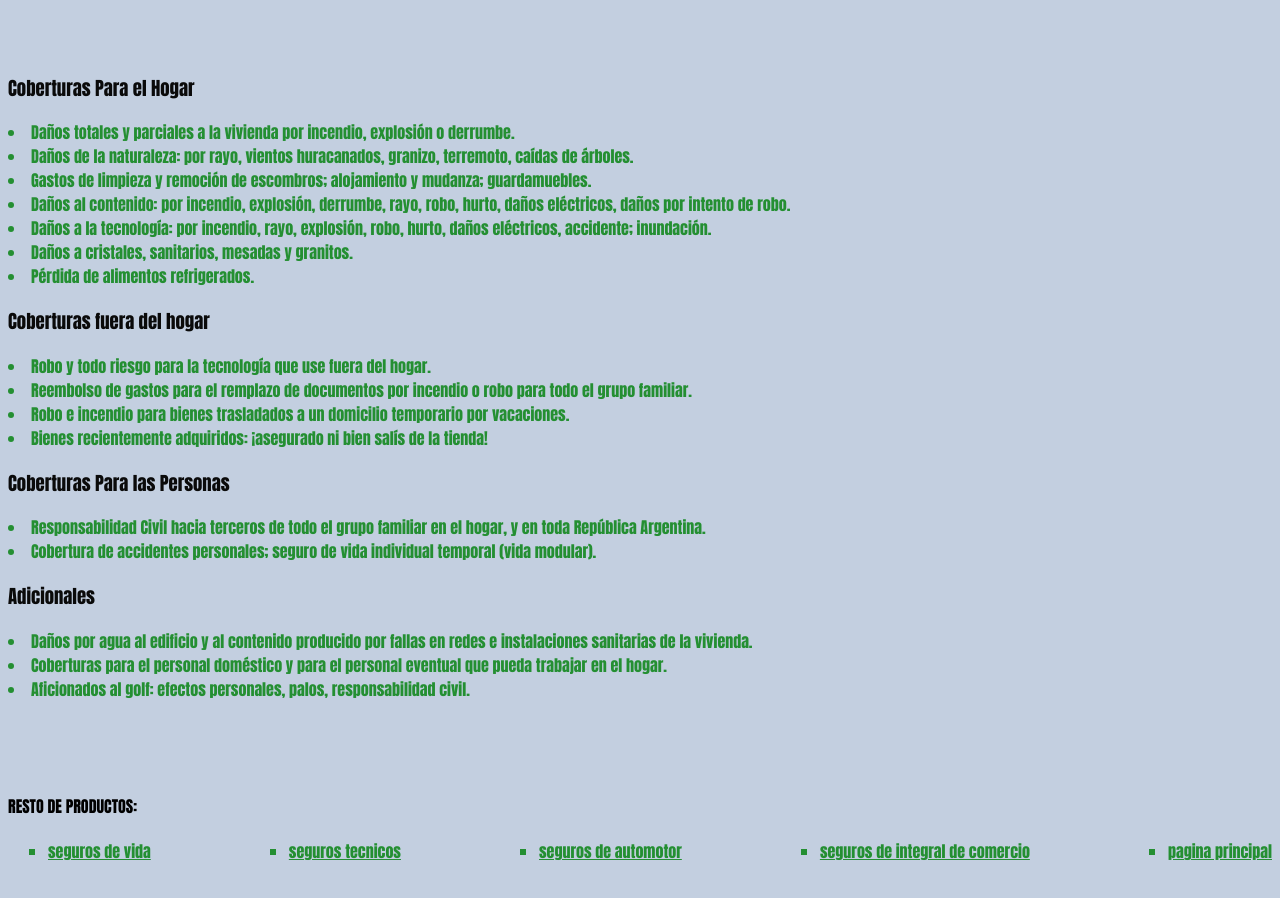
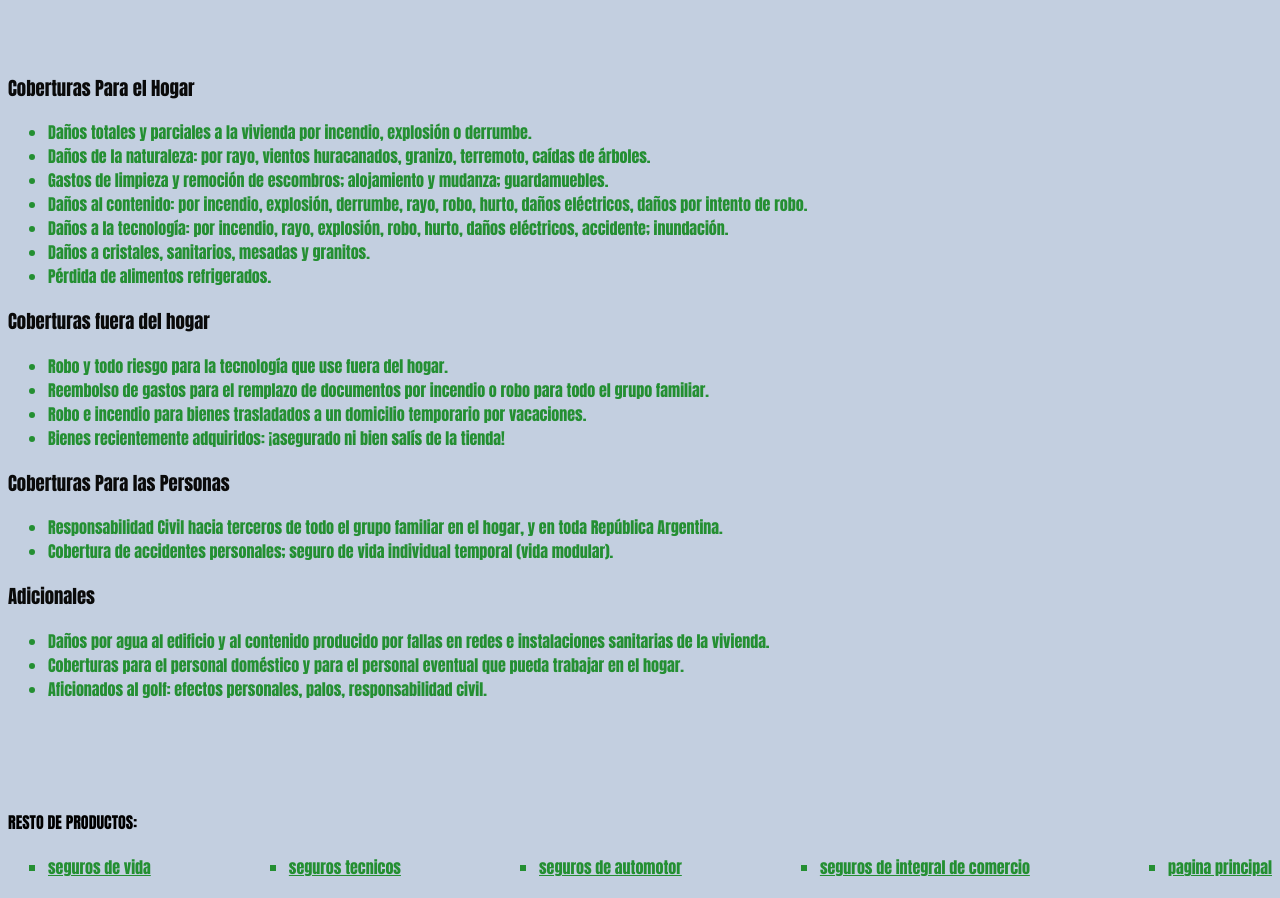
Before and after one commit to moegra/repositorio, a website: page combinado familiar.html in a window 1280 px wide. Shown: the part 300-1198 px from the top of the page. Drawn offline with nearby package versions, Linux system fonts and the light colour scheme; files that its build step writes are made by us from their sources.

Commit message:
Actualizacion de identacion y referencia a estilos

```diff
--- a/combinado familiar.html
+++ b/combinado familiar.html
@@ -4,7 +4,7 @@
 <head>
     <meta charset="UTF-8">
     <title>COMBINADO FAMILIAR</title>
-      <link rel="stylesheet" href="CLASE12.css">
+    <link rel="stylesheet" href="./css/CLASE12.css">
     <meta name="keywords" content="PAS, seguros, cobertura, coberturas">
     <meta name="description" content="armar una poliza, acorde a las necesidades de cada hogar">
 </head>
@@ -16,6 +16,7 @@
     <br><br><br>
 
     <h3>Coberturas Para el Hogar</h3>
+    <ul>
         <li>Daños totales y parciales a la vivienda por incendio, explosión o derrumbe.</li>
         <li>Daños de la naturaleza: por rayo, vientos huracanados, granizo, terremoto, caídas de árboles.</li>
         <li>Gastos de limpieza y remoción de escombros; alojamiento y mudanza; guardamuebles.</li>
@@ -23,18 +24,25 @@
         <li>Daños a la tecnología: por incendio, rayo, explosión, robo, hurto, daños eléctricos, accidente; inundación.</li>
         <li>Daños a cristales, sanitarios, mesadas y granitos.</li>
         <li>Pérdida de alimentos refrigerados.</li>
+    </ul>
     <h3>Coberturas fuera del hogar</h3>
+    <ul>
         <li>Robo y todo riesgo para la tecnología que use fuera del hogar.</li>
         <li>Reembolso de gastos para el remplazo de documentos por incendio o robo para todo el grupo familiar.</li>
         <li>Robo e incendio para bienes trasladados a un domicilio temporario por vacaciones.</li>
         <li>Bienes recientemente adquiridos: ¡asegurado ni bien salís de la tienda!</li>
+    </ul>
     <h3>Coberturas Para las Personas</h3>
+    <ul>
         <li>Responsabilidad Civil hacia terceros de todo el grupo familiar en el hogar, y en toda República Argentina.</li>
         <li>Cobertura de accidentes personales; seguro de vida individual temporal (vida modular).</li>
+    </ul>
     <h3>Adicionales</h3>
+    <ul>
         <li>Daños por agua al edificio y al contenido producido por fallas en redes e instalaciones sanitarias de la vivienda.</li>
         <li>Coberturas para el personal doméstico y para el personal eventual que pueda trabajar en el hogar.</li>
         <li>Aficionados al golf: efectos personales, palos, responsabilidad civil.</li>
+    </ul>
     <br><br><br>
 
     <h4>RESTO DE PRODUCTOS:</h4>
```
Also changed, not shown: index.html (+3 -9 lines), integral de comercio.html (+5 -3 lines), seguros de automotor.html (+1 -4 lines), seguros de vida.html (+1 -4 lines), seguros tecnicos.html (+1 -3 lines). Lines whose indentation alone changed are shown as unchanged.
